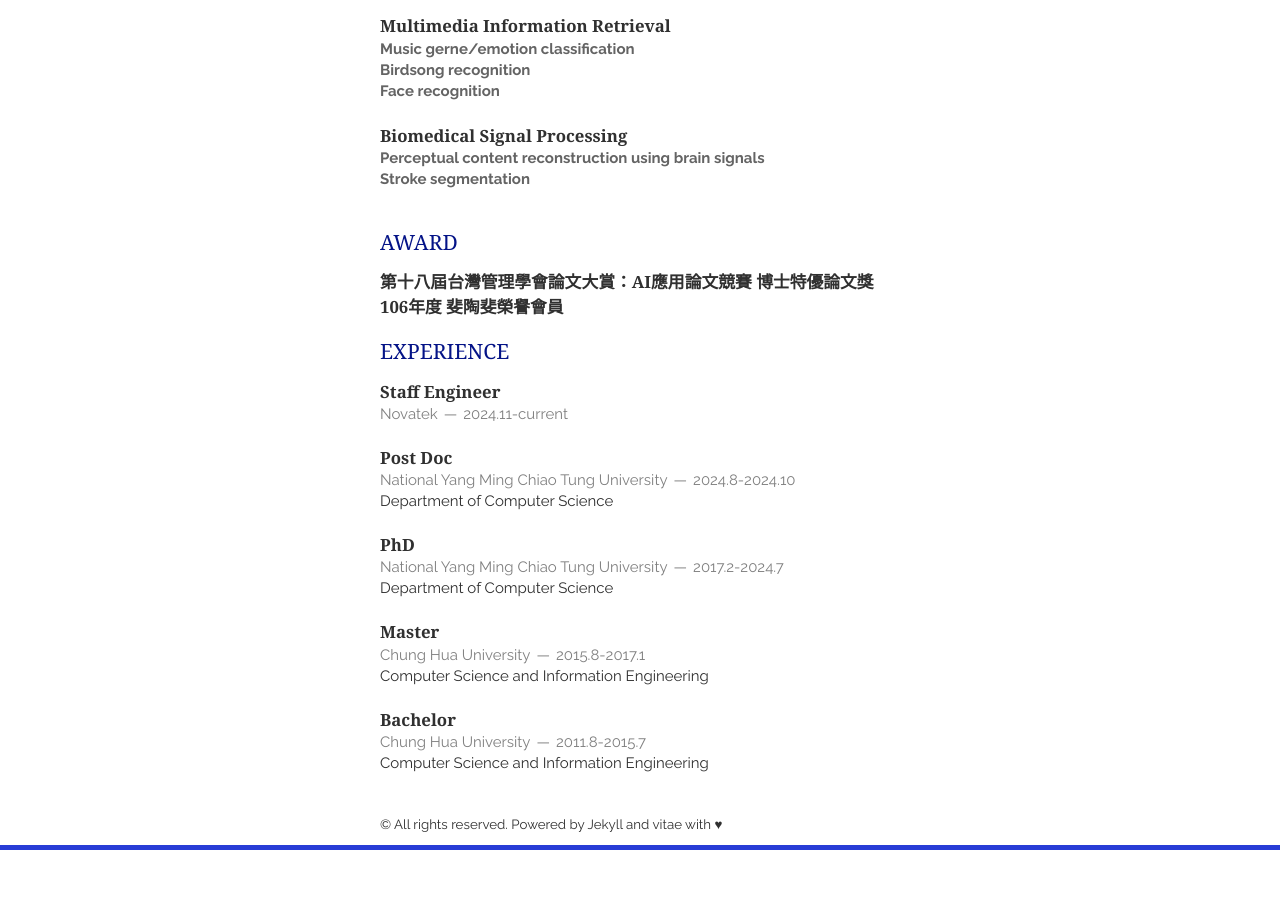
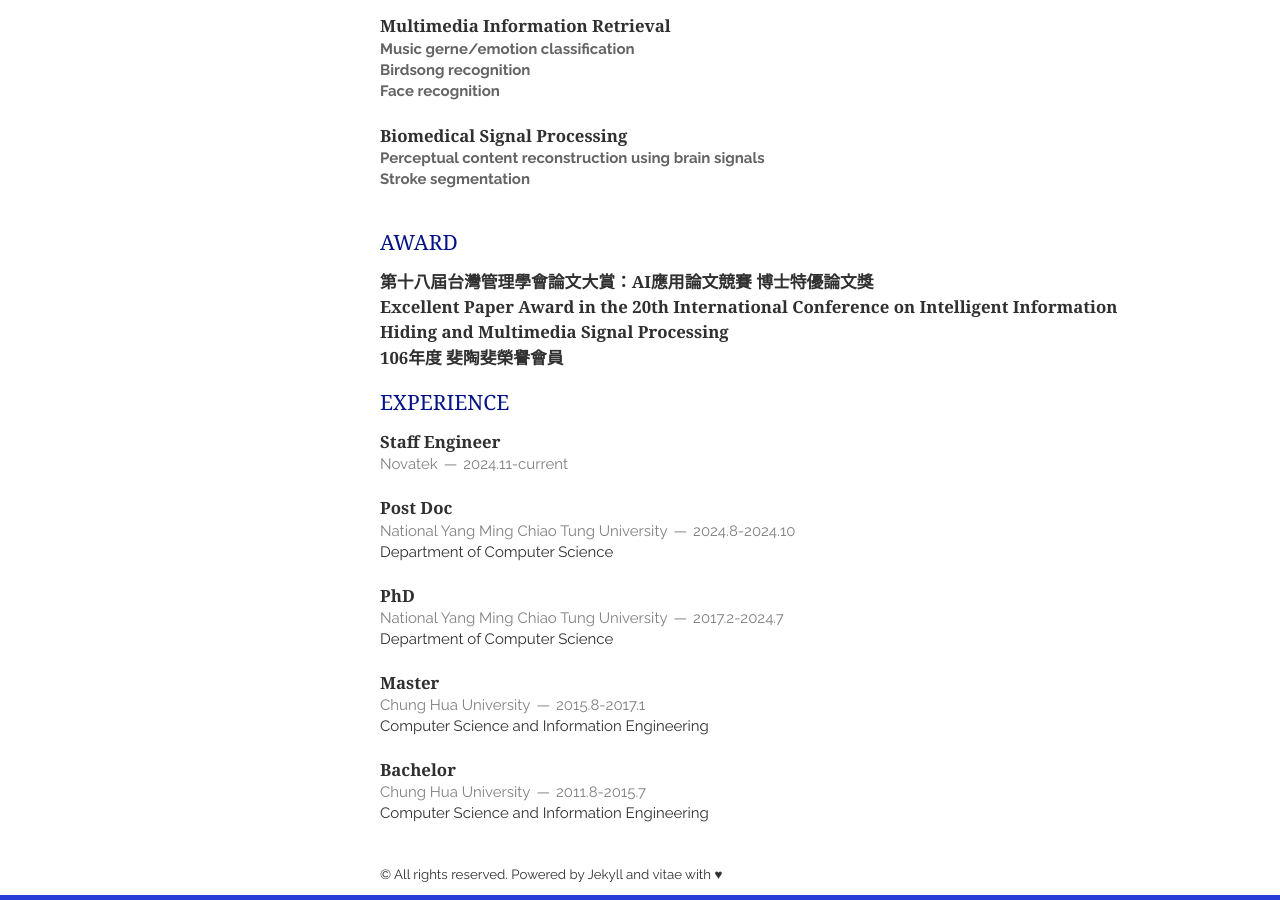
Before and after one commit to PeiChunChang/PeiChunChang.github.io, a Jekyll site: the page built from index.html, in a window 1280 px wide and 900 px high, scrolled down 1653 px. Built offline with Jekyll 4.4.1, drawn with Linux system fonts in a browser that asks for light colours; nearby versions of some CDN libraries; the list of posts is cut into pages by our own code; a style sheet for code colours, icons or effects is not loaded; before the commit the page ends 2503 px from its top, so only the background shows below that.

Commit message:
Update experience.html

```diff
--- a/_includes/experience.html
+++ b/_includes/experience.html
@@ -3,6 +3,7 @@
     <article>
     <header>
         <h1> 第十八屆台灣管理學會論文大賞：AI應用論文競賽 博士特優論文獎 </h1>
+        <h1> Excellent Paper Award in the 20th International Conference on Intelligent Information Hiding and Multimedia Signal Processing</h1>
         <h1> 106年度 斐陶斐榮譽會員 </h1>
     </article>
     <h1>Experience</h1>
```
